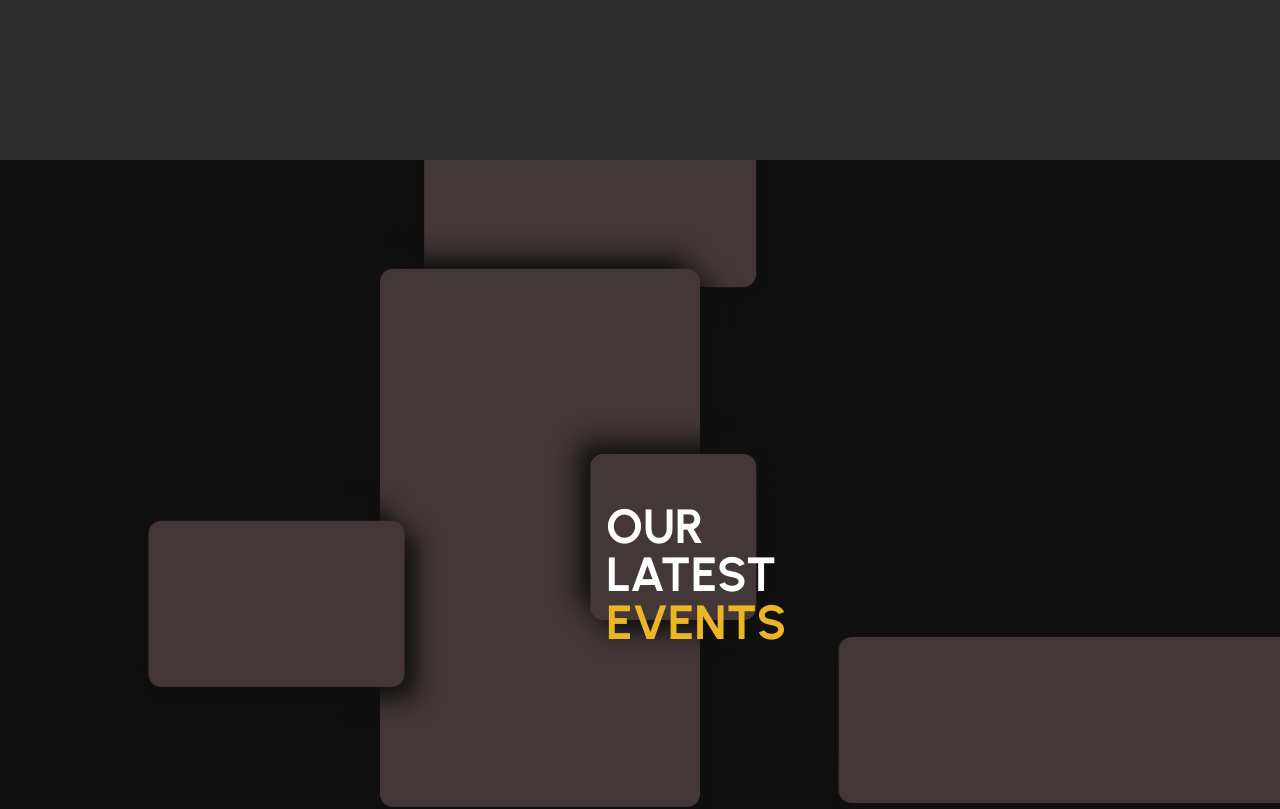
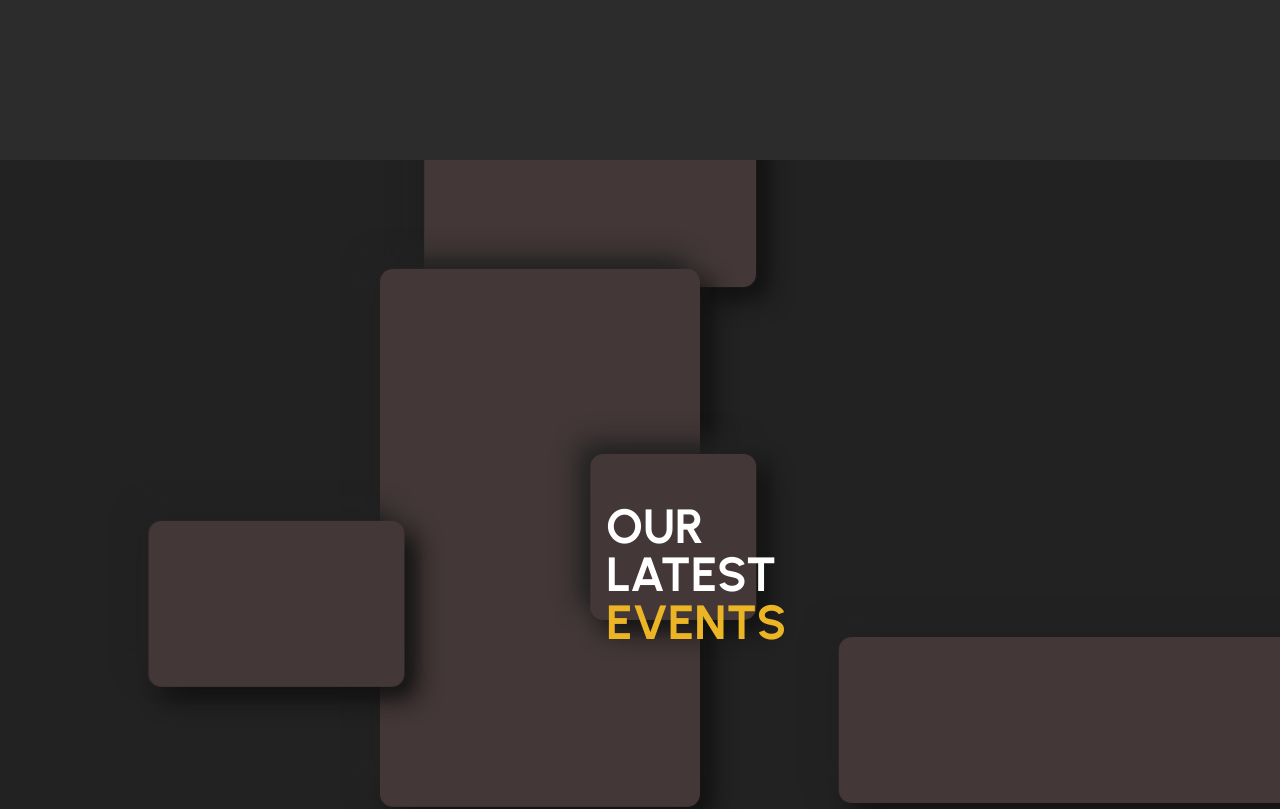
Before and after one commit to PRODDEC-CEC/proddec-website-2025, a Next.js app: page / in a window 1280 px wide. Shown: the part 1440-2249 px from the top of the page. Built offline with nearby package versions, Linux system fonts and the light colour scheme.

Commit message:
Small change

```diff
--- a/src/app/_components/Events/events.css
+++ b/src/app/_components/Events/events.css
@@ -14,7 +14,7 @@
     border-radius: 1vw;
     background-color: rgb(67, 55, 55);
     transition: all cubic-bezier(0.19, 1, 0.22, 1) 1s;
-    box-shadow:  -12px -12px 24px #111111,
+    box-shadow:  -12px -12px 24px #222222,
              12px 12px 24px #111111;
 
 
--- a/src/app/_components/Events/events.jsx
+++ b/src/app/_components/Events/events.jsx
@@ -85,7 +85,7 @@ const add1 = () => {
   })
 
   return (
-    <div className="bg-[#111111] h-[120vh] pt-36 w-[100vw] overflow-hidden">
+    <div className="bg-[#222222] h-[120vh] pt-36 w-[100vw] overflow-hidden">
 
       <div id='evntcrd'>
         <div className='evntcrds evntimg1'></div>
```
